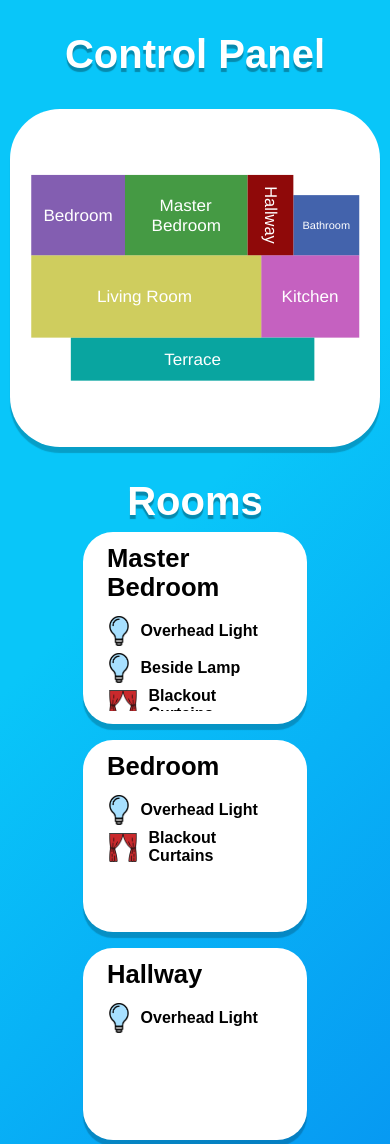
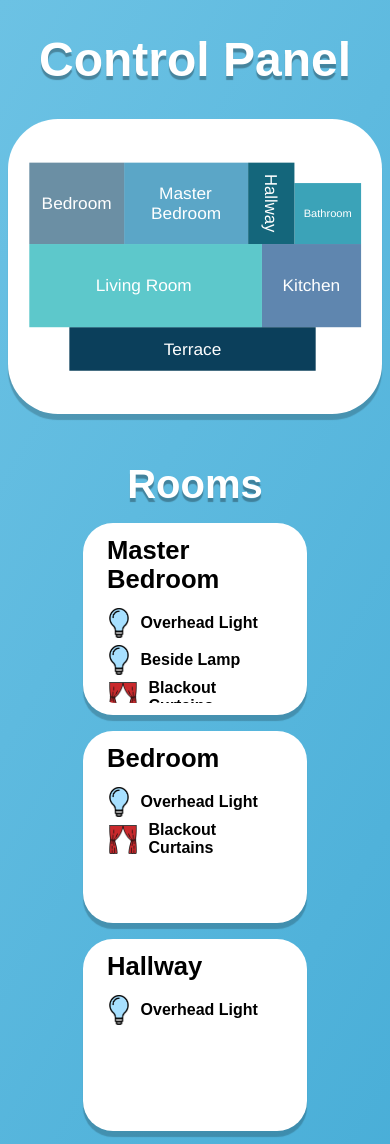
Before and after one commit to AlexLengyel/HomeAutomation, a plain HTML site: page index.html in a window 390 px wide. Shown: the top 1144 px of the page. Drawn offline with Linux system fonts and the light colour scheme.

Commit message:
Change style

```diff
--- a/css/styles.css
+++ b/css/styles.css
@@ -12,9 +12,13 @@ body {
   min-height: 100vh;
 
   font-size: 15px;
-  background-color: #63a4ff;
-  background-color: #045de9;
-  background-image: linear-gradient(315deg, #045de9 0%, #09c6f9 74%);
+
+  background: rgb(108, 194, 228);
+  background: linear-gradient(
+    120deg,
+    rgba(108, 194, 228, 1) 0%,
+    rgba(52, 162, 208, 1) 100%
+  );
 }
 
 /* ---------------------------------------------------------------- */
@@ -50,7 +54,7 @@ body {
 /* Impact containers */
 
 .impact-container {
-  margin-bottom: 2rem;
+  margin-bottom: 3rem;
 }
 
 /* Cards container */
@@ -59,6 +63,7 @@ body {
   width: 100%;
 
   display: grid;
+  justify-content: center;
   grid-template-columns: repeat(auto-fit, 14rem);
   grid-gap: 1rem;
 }
@@ -71,14 +76,14 @@ body {
 }
 
 .floor-plan-card-container {
-  height: 50vh;
-  width: 50%;
+  height: 31rem;
+  width: 52rem;
 
   display: flex;
   justify-content: center;
   align-items: center;
 
-  margin: 0 auto 2rem auto;
+  margin: 0 auto 3rem auto;
   padding: 1rem;
 
   border-radius: 50px;
@@ -97,6 +102,8 @@ body {
 
 .features-container {
   width: 100%;
+
+  border-radius: 0 0 20px 20px;
 
   overflow-x: hidden;
   overflow-y: scroll;
@@ -130,7 +137,8 @@ body {
 }
 
 .feature-container:hover {
-  background-color: #0085ff;
+  /*background-color: #0085ff;*/
+  background-color: #309bc9;
 }
 
 .feature-container:hover .feature-name {
@@ -158,7 +166,7 @@ body {
 /* IDs */
 
 #control-panel-container {
-  width: 80%;
+  width: 90%;
 
   margin: 0 auto;
 }
@@ -180,7 +188,7 @@ body {
 
   border: solid 3px #000000;
   border-radius: 10px;
-  background-color: #cbcbcb;
+  background-color: #cadadf;
 }
 
 #thermostat-arrows-container {
@@ -215,9 +223,10 @@ body {
 }
 
 .impact-name {
-  margin-bottom: 0.5rem;
+  margin-bottom: 1rem;
 
   font-size: 2.5rem;
+  text-align: center;
 }
 
 .card-name {
@@ -249,7 +258,7 @@ body {
 #main-title {
   margin: 2rem 0;
 
-  font-size: 2.5rem;
+  font-size: 3rem;
   text-align: center;
 }
 
@@ -275,7 +284,6 @@ body {
   margin: 0.1rem 0;
 
   color: #000000;
-  background-color: transparent;
   cursor: pointer;
   border-radius: 10px;
   border: solid 3px #ffffff;
@@ -284,7 +292,7 @@ body {
 }
 
 .thermostat-arrow-icon:hover {
-  border-color: #0085ff;
+  border-color: #309bc9;
 }
 
 #arrow-up-icon {
@@ -307,21 +315,41 @@ body {
 
 /* ---------------------------------------------------------------- */
 
-@media only screen and (max-width: 768px) {
+@media only screen and (max-width: 1200px) {
   .floor-plan-card-container {
-    height: 40vh;
-    width: 95%;
-  }
-
-  .control-cards-container {
-    justify-content: center;
-  }
-
-  .impact-name {
-    text-align: center;
+    height: 29rem;
+    width: 45rem;
   }
 
   #control-panel-container {
     width: 96%;
   }
 }
+
+@media only screen and (max-width: 1000px) {
+  .floor-plan-card-container {
+    height: 27rem;
+    width: 40rem;
+  }
+
+  #control-panel-container {
+    width: 96%;
+  }
+}
+
+@media only screen and (max-width: 768px) {
+  .floor-plan-card-container {
+    height: 35vh;
+    width: 96%;
+  }
+
+  #control-panel-container {
+    width: 96%;
+  }
+}
+
+@media only screen and (min-aspect-ratio: 2/1) {
+  #control-panel-container {
+    width: 110rem;
+  }
+}
--- a/index.html
+++ b/index.html
@@ -72,7 +72,7 @@
             rx="0"
             ry="0"
             transform="matrix(.784825 0 0 0.933149 185.094166 51.865521)"
-            fill="#0d7c0c"
+            fill="#2A8CB7"
             stroke-width="0"
             fill-opacity="1"
           />
@@ -83,7 +83,7 @@
             rx="0"
             ry="0"
             transform="matrix(1.038337 0 0 1.063789 461.027877 86.231259)"
-            fill="#0b3493"
+            fill="#0088A3"
             stroke-width="0"
             fill-opacity="1"
           />
@@ -94,7 +94,7 @@
             rx="0"
             ry="0"
             transform="matrix(.444446 0 0 1.784299 386.027877 51.865521)"
-            fill="#8f0909"
+            fill="#14667B"
             stroke-width="0"
             fill-opacity="1"
           />
@@ -105,7 +105,7 @@
             rx="0"
             ry="0"
             transform="matrix(1.782225 0 0 1 408.381838 188.86552)"
-            fill="#a60d9e"
+            fill="#0A4585"
             stroke-width="0"
             fill-opacity="1"
           />
@@ -116,7 +116,7 @@
             rx="0"
             ry="0"
             transform="matrix(1.121876 0 0 0.807032 96.327382 328.86552)"
-            fill="#09a5a0"
+            fill="#0B3F5B"
             stroke-width="0"
             fill-opacity="1"
           />
@@ -127,7 +127,7 @@
             rx="0"
             ry="0"
             transform="translate(31.448378 51.86552)"
-            fill="#410987"
+            fill="#1C5373"
             stroke-width="0"
             fill-opacity="1"
           />
@@ -138,7 +138,7 @@
             rx="0"
             ry="0"
             transform="matrix(1.170644 0 0 1.2645 31.448378 188.86552)"
-            fill="#b5b209"
+            fill="#07ABB0"
             stroke-width="0"
             fill-opacity="1"
           />
--- a/javascript/setup/house.js
+++ b/javascript/setup/house.js
@@ -129,12 +129,12 @@ const initThermostat = (thermostatId, thermostatValues, scaleSymbol) => {
   displayContainer.appendChild(scaleSymbolText);
 
   // Create arrow up button and set it's attributes
-  const arrowUpButton = createElementAndSetAttribute("button", {
+  const arrowUpButton = createElementAndSetAttribute("div", {
     "class": "thermostat-arrow-icon",
     "id": "arrow-up-icon",
   });
   // Create arrow down button and set it's attributes
-  const arrowDownButton = createElementAndSetAttribute("button", {
+  const arrowDownButton = createElementAndSetAttribute("div", {
     "class": "thermostat-arrow-icon",
     "id": "arrow-down-icon",
   });
```
